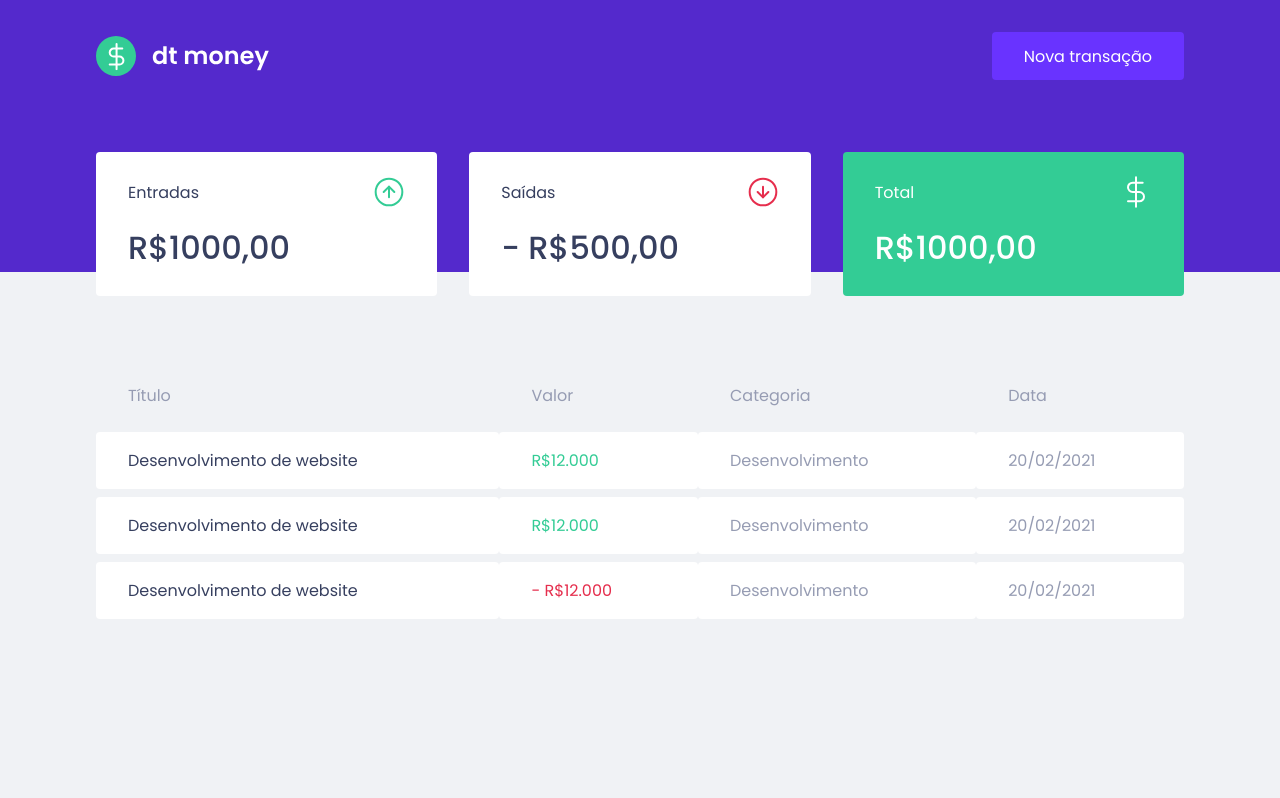
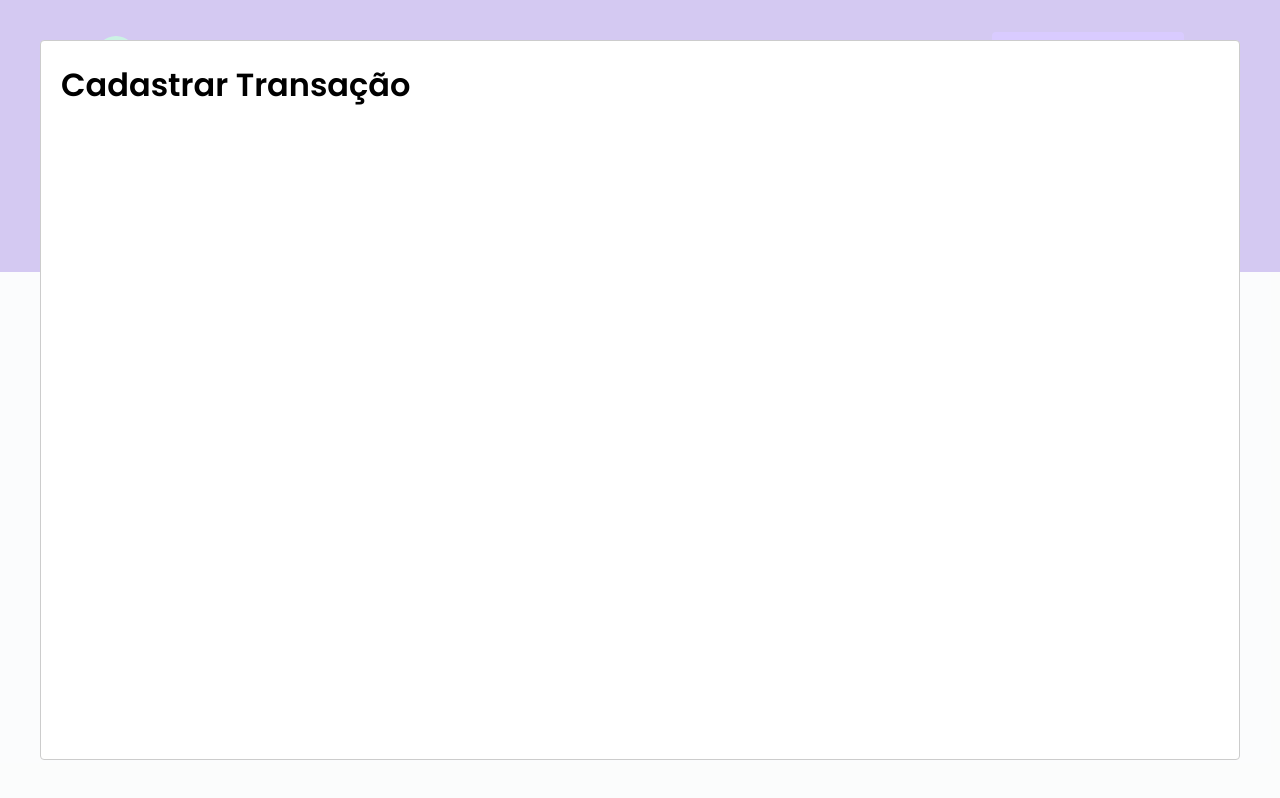
Before and after one commit to rafaelrpbelo/lucky-pot, a React (Create React App) app: page / in a window 1280 px wide. Both pictures are taken after a click on the button "Nova transação". Built offline with nearby package versions, Linux system fonts and the light colour scheme; no server answers; what miragejs would draw is missing.

Commit message:
Create NewTransactionModal

```diff
--- a/package.json
+++ b/package.json
@@ -7,6 +7,7 @@
     "miragejs": "^0.1.42",
     "react": "^17.0.2",
     "react-dom": "^17.0.2",
+    "react-modal": "^3.14.3",
     "react-scripts": "4.0.3",
     "styled-components": "^5.3.1",
     "web-vitals": "^1.0.1"
@@ -19,6 +20,7 @@
     "@types/node": "^12.0.0",
     "@types/react": "^17.0.0",
     "@types/react-dom": "^17.0.0",
+    "@types/react-modal": "^3.12.1",
     "@types/styled-components": "^5.1.14",
     "typescript": "^4.1.2"
   },
--- a/src/App.tsx
+++ b/src/App.tsx
@@ -1,12 +1,32 @@
-import { GlobalStyle } from "./styles/global"
-import { Header } from "./components/Header"
-import { Dashboard } from "./components/Dashboard"
+import { useState } from "react";
+
+import { GlobalStyle } from "./styles/global";
+import { Header } from "./components/Header";
+import { Dashboard } from "./components/Dashboard";
+import { NewTransactionModal } from "./components/Modals/NewTransactionModal";
 
 export function App() {
+  const [isNewTransactionModalOpen, setIsNewTransactionModalOpen] = useState(false);
+
+  function handleOpenNewTransactionModal() {
+    setIsNewTransactionModalOpen(true);
+  }
+
+  function handleCloseNewTransactionModal() {
+    setIsNewTransactionModalOpen(false);
+  }
+
   return (
     <div className="App">
-      <Header />
+      <Header onOpenNewTransactionModal={handleOpenNewTransactionModal} />
+
       <Dashboard />
+
+      <NewTransactionModal
+        isOpen={isNewTransactionModalOpen}
+        onRequestClose={handleCloseNewTransactionModal}
+      />
+
       <GlobalStyle />
     </div>
   );
--- a/src/components/Header/index.tsx
+++ b/src/components/Header/index.tsx
@@ -1,14 +1,21 @@
-import logo from "../../assets/logo.svg"
+import logo from "../../assets/logo.svg";
 
-import { Container, Content } from "./styles"
+import { Container, Content } from "./styles";
 
-export function Header () {
+interface HeaderProps {
+  onOpenNewTransactionModal: () => void;
+}
+
+export function Header ({ onOpenNewTransactionModal }: HeaderProps) {
   return (
     <Container>
       <Content>
         <img src={logo} alt="dt money" />
 
-        <button type="button">
+        <button
+          type="button"
+          onClick={onOpenNewTransactionModal}
+        >
           Nova transação
         </button>
       </Content>
--- /dev/null
+++ b/src/components/Modals/NewTransactionModal/index.tsx
@@ -0,0 +1,19 @@
+import Modal from "react-modal";
+
+interface NewTransactionModalProps {
+  isOpen: boolean;
+  onRequestClose: () => void;
+}
+
+Modal.setAppElement('#root');
+
+export function NewTransactionModal(props: NewTransactionModalProps) {
+  return (
+    <Modal
+      isOpen={props.isOpen}
+      onRequestClose={props.onRequestClose}
+    >
+      <h1>Cadastrar Transação</h1>
+    </Modal>
+  )
+}
```
Also changed, not shown: 1 other file (tests, documents, lock files or other folders).
